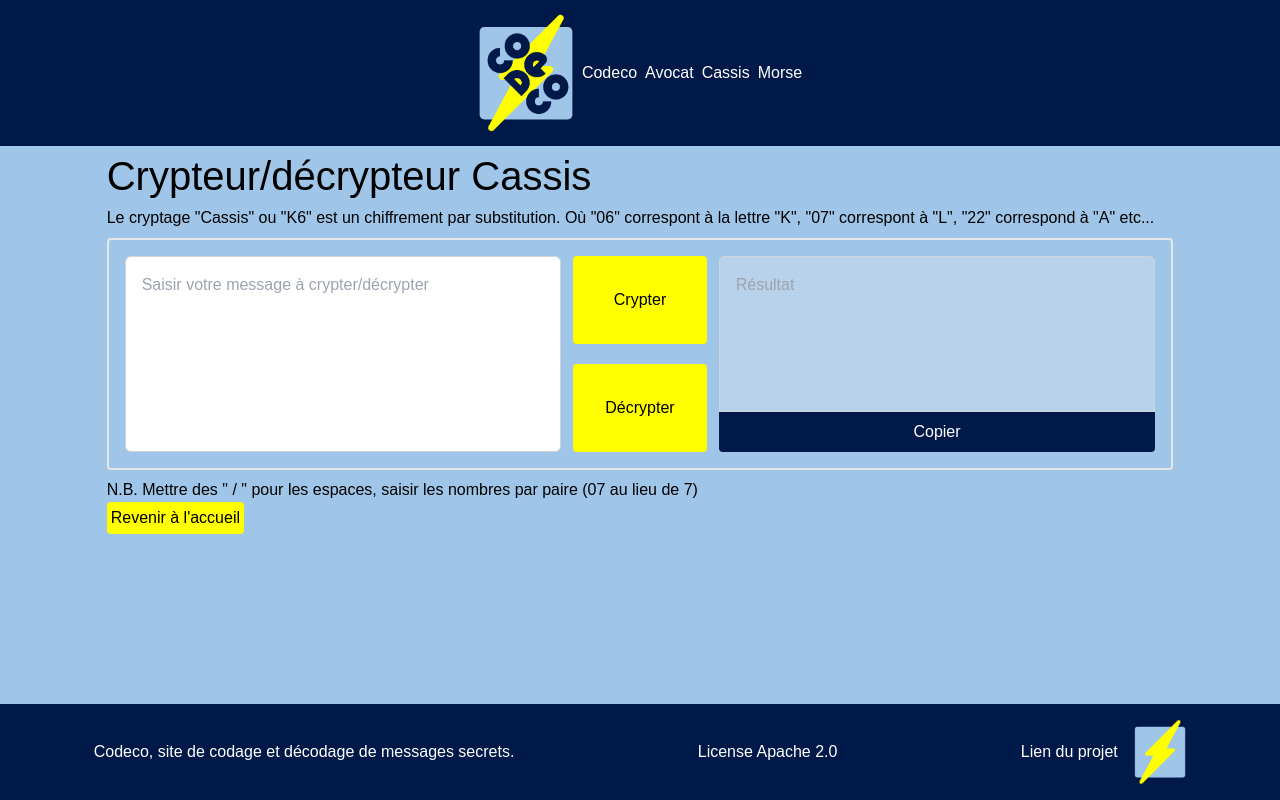
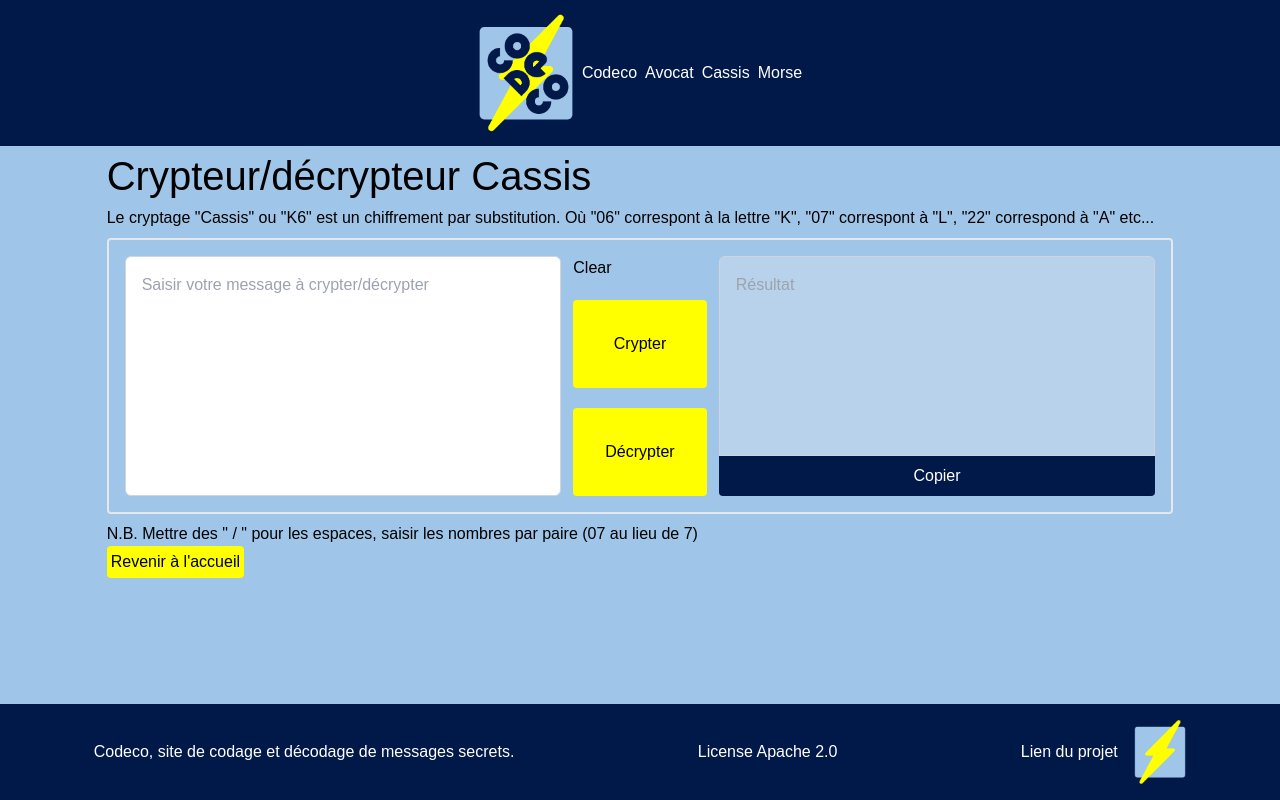
Before and after one commit to XavierLeClavier/codeco, a React (Create React App) app: page /cassis in a window 1280 px wide. Built offline with nearby package versions, Linux system fonts and the light colour scheme.

Commit message:
Added fully functional clear button

```diff
--- a/src/elements/Convert.js
+++ b/src/elements/Convert.js
@@ -1,31 +1,54 @@
-import React from 'react';
+import React, { useState, useRef } from 'react';
 import ButtonElement from './ButtonElement';
 
-function Convert({ ctexte, updateCtexte}) {
+function Convert({ ctexte, updateCtexte }) {
 
     function copier() {
         navigator.clipboard.writeText(ctexte.current.value);
     }
 
+    const [textAreaValue, setTextAreaValue] = useState('');
+
+    const handleTextAreaChange = (event) => {
+        setTextAreaValue(event.target.value);
+    };
+
+    const ntext = useRef();
+
+    const clearTextArea = () => {
+        setTextAreaValue('');
+        ntext.current.focus()
+    };
+
     return (
         <div className="border-2 rounded my-2 flex">
             <div className='m-4 flex-grow flex justify-center flex-col md:flex-row gap-3'>
                 <div className='w-full flex flex-col'>
+                <ButtonElement
+                        arrowFunction={clearTextArea}
+                        text='Clear'
+                        bStyle='md:hidden block place-self-end' />
                     <textarea
+                        ref={ntext}
                         name="texte"
+                        value={textAreaValue}
+                        onChange={handleTextAreaChange}
                         id="texte"
                         className='p-4 w-full flex-grow border border-gray-300 rounded-md resize-none'
                         placeholder='Saisir votre message à crypter/décrypter'
                     />
                 </div>
-                <div className='flex md:flex-col flex-row justify-around gap-5'>
+                <div className='flex md:flex-col flex-row justify-center md:justify-around gap-5'>
+                    <ButtonElement
+                        arrowFunction={clearTextArea}
+                        text='Clear'
+                        bStyle='hidden md:block place-self-start' />
                     <ButtonElement
                         arrowFunction={() => updateCtexte(1)}
                         bStyle='bg-secondary rounded'
                         extra={{}}
                         pStyle='m-8'
                         text='Crypter' />
-                    <textarea className='cursor-text w-full resize-none hidden'/>
                     <ButtonElement
                         arrowFunction={() => updateCtexte(0)}
                         bStyle='bg-secondary rounded'
```
